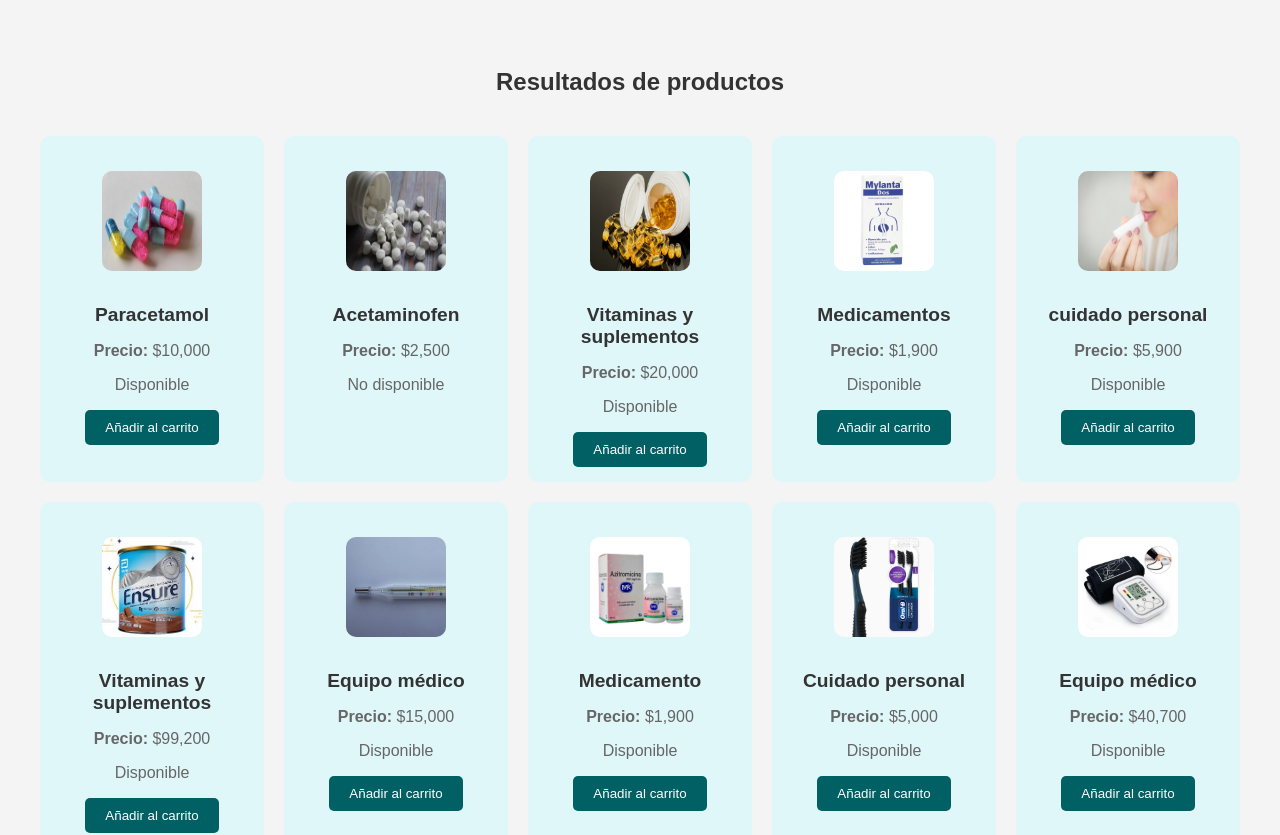
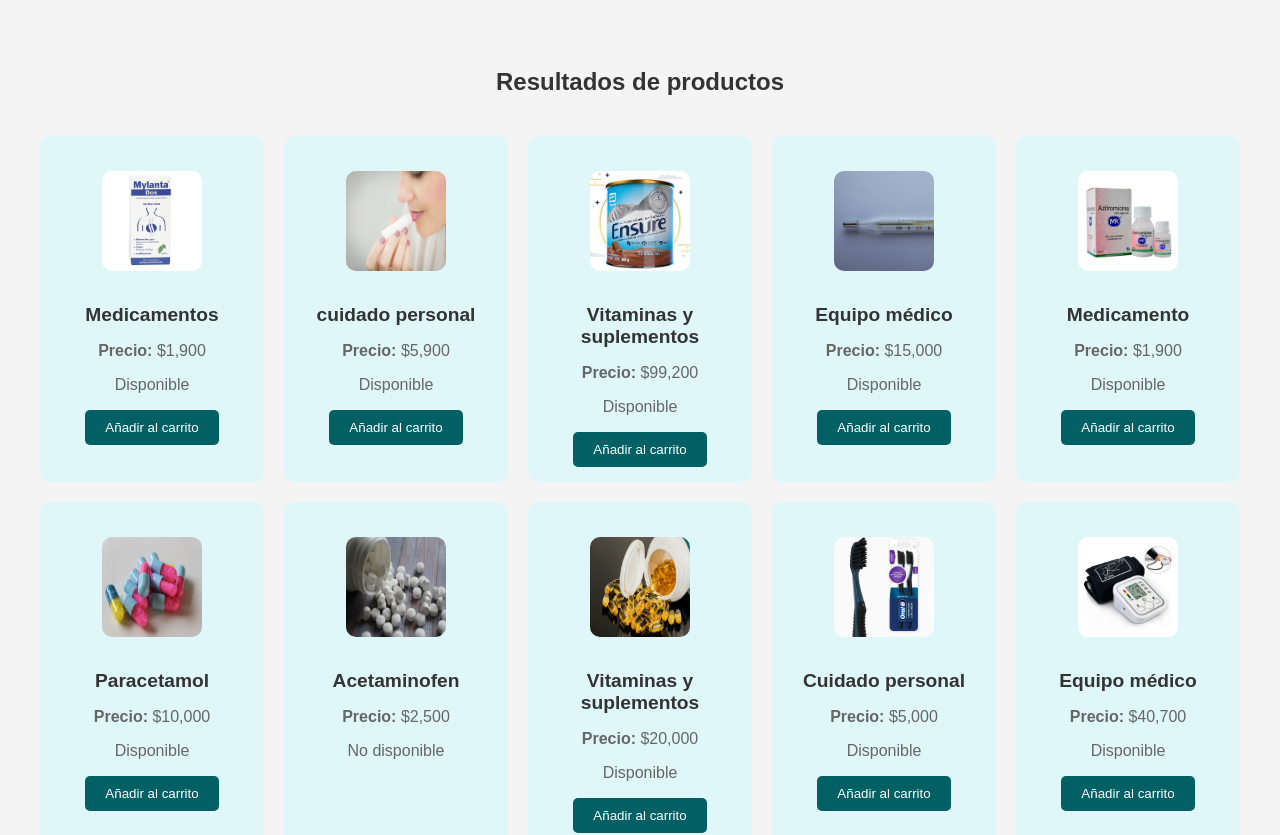
Before and after one commit to Rosalba-G/ecommercemedimarket, a React (Create React App) app in the folder react-app/: page / in a window 1280 px wide. Shown: the part 880-1715 px from the top of the page. Built offline with nearby package versions, Linux system fonts and the light colour scheme; no server answers.

Commit message:
Ordenando productos

```diff
--- a/react-app/src/componentes/lista_de_productos/ListaDeProductos.js
+++ b/react-app/src/componentes/lista_de_productos/ListaDeProductos.js
@@ -6,14 +6,14 @@ function ListaDeProductos(props) {
       <h2>Resultados de productos</h2>
         <div class="carrusel">
             <div id="lista-productos" class="productos-carrusel">
-                <ProductoDetalle nombre={"Paracetamol"} precio={10000}  etiquetaPrecio={"$10,000"} imagen={"img/Paracetamol.jpg"} disponible agregarProducto={props.agregarProducto}></ProductoDetalle>
-                <ProductoDetalle nombre={"Acetaminofen"} precio={2500} etiquetaPrecio={"$2,500"} imagen={"img/Acetaminofen.jpg"} disponible={false} agregarProducto={props.agregarProducto}></ProductoDetalle>
-                <ProductoDetalle nombre={"Vitaminas y suplementos"} precio={20000} etiquetaPrecio={"$20,000"} imagen={"img/vitaminaC.jpg"} disponible agregarProducto={props.agregarProducto}></ProductoDetalle>
                 <ProductoDetalle nombre={"Medicamentos"} precio={1900} etiquetaPrecio={"$1,900"} imagen={"img/Mylanta.jpg"} disponible agregarProducto={props.agregarProducto}></ProductoDetalle>
                 <ProductoDetalle nombre={"cuidado personal"} precio={5900} etiquetaPrecio={"$5,900"} imagen={"img/balsamo-labial.jpg"} disponible agregarProducto={props.agregarProducto}></ProductoDetalle>
                 <ProductoDetalle nombre={"Vitaminas y suplementos"} precio={99200} etiquetaPrecio={"$99,200"} imagen={"img/Ensure.jpg"} disponible agregarProducto={props.agregarProducto}></ProductoDetalle>
                 <ProductoDetalle nombre={"Equipo médico"}  precio={15000} etiquetaPrecio={"$15,000"} imagen={"img/termometro.jpg"} disponible agregarProducto={props.agregarProducto}></ProductoDetalle>
                 <ProductoDetalle nombre={"Medicamento"} precio={1900} etiquetaPrecio={"$1,900"} imagen={"img/Azitromicina-MK-suspension-200mg-x15ml.jpg"} disponible agregarProducto={props.agregarProducto}></ProductoDetalle>
+                <ProductoDetalle nombre={"Paracetamol"} precio={10000}  etiquetaPrecio={"$10,000"} imagen={"img/Paracetamol.jpg"} disponible agregarProducto={props.agregarProducto}></ProductoDetalle>
+                <ProductoDetalle nombre={"Acetaminofen"} precio={2500} etiquetaPrecio={"$2,500"} imagen={"img/Acetaminofen.jpg"} disponible={false} agregarProducto={props.agregarProducto}></ProductoDetalle>
+                <ProductoDetalle nombre={"Vitaminas y suplementos"} precio={20000} etiquetaPrecio={"$20,000"} imagen={"img/vitaminaC.jpg"} disponible agregarProducto={props.agregarProducto}></ProductoDetalle>
                 <ProductoDetalle nombre={"Cuidado personal"} precio={5000} etiquetaPrecio={"$5,000"} imagen={"img/Cepillo oral B.jpg"} disponible agregarProducto={props.agregarProducto}></ProductoDetalle>
                 <ProductoDetalle nombre={"Equipo médico"} precio={40700} etiquetaPrecio={"$40,700"} imagen={"img/tensiometro_digital.jpg"} disponible agregarProducto={props.agregarProducto}></ProductoDetalle>
             </div>
```
